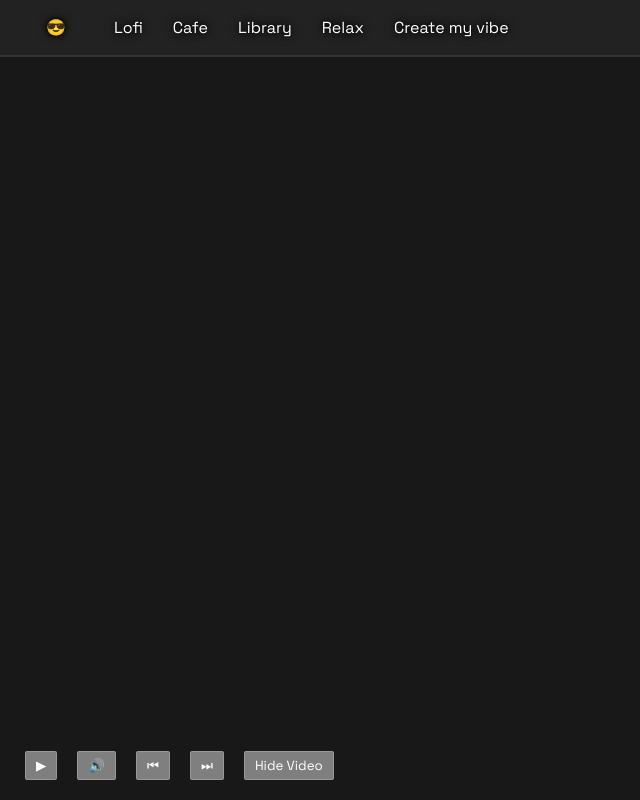
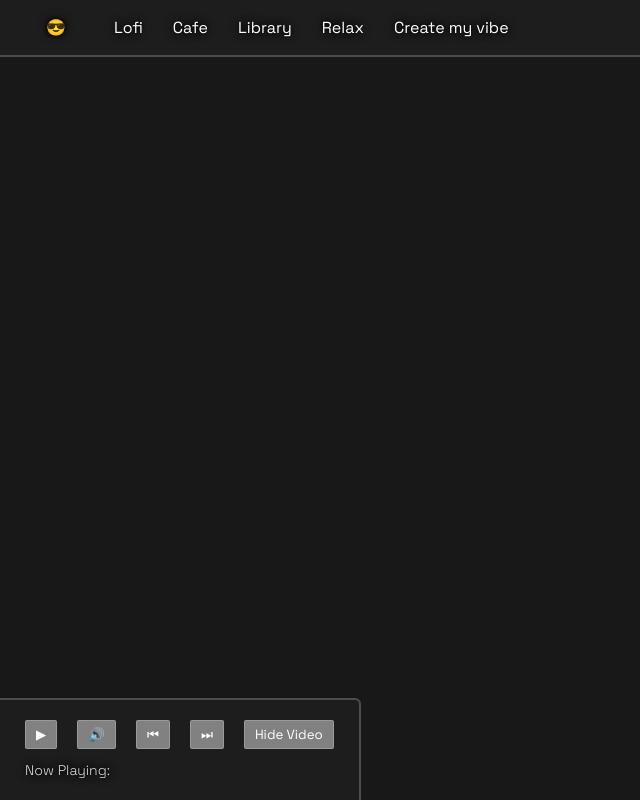
Before and after one commit to divasgt/zenstation, a React (Vite) app: page / in a window 1280 px wide. Both pictures are taken after a click on the item "Lofi". Shown: the whole page, without its empty margins (0-640 px from the left). Built offline with nearby package versions, Linux system fonts and the light colour scheme; no server answers.

Commit message:
Added now playing video title at bottom

```diff
--- a/src/App.jsx
+++ b/src/App.jsx
@@ -13,6 +13,7 @@ export default function App() {
   const [isPlaying, setIsPlaying] = useState(false)
   const [isMuted, setIsMuted] = useState(false)
   const [isHidden, setIsHidden] = useState(false)
+  const [videoTitle, setVideoTitle] = useState("")
 
 
   // derived variables
@@ -22,8 +23,22 @@ export default function App() {
   } else if (ytLink.includes(".be/")) {
     ytLinkId = ytLink.split(".be/")[1].substring(0,11)
   }
-  console.log(ytLinkId)
+  // console.log(ytLinkId)
 
+  // for fetching yt video title
+  useEffect(() => {
+    async function fetchVideoTitle(videoId) {
+      const url = `https://www.youtube.com/oembed?url=https://www.youtube.com/watch?v=${videoId}&format=json`;
+      const response = await fetch(url);
+      const data = await response.json();
+      return data.title;
+    }
+
+    fetchVideoTitle(ytLinkId).then(title => {
+      // console.log("Video Title:", title);
+      setVideoTitle(title)
+    });
+  }, [ytLinkId])
 
   // change ytLink when theme changes
   useEffect(() => {
@@ -59,6 +74,10 @@ export default function App() {
         playerVars: {
           autoplay: 1,
           controls: 0,
+          loop: 1,
+          rel: 0,
+          iv_load_policy: 3,
+          fs: 0,
         },
         events: {
           onReady: (event) => {
@@ -155,7 +174,7 @@ export default function App() {
           />
           <button className="go-btn" onClick={() => {
             setYtLink(inputText)
-            console.log(ytLink)
+            // console.log(ytLink)
           }}>
           Go</button>
         </div>
@@ -164,12 +183,17 @@ export default function App() {
 
     {ytLinkId && (
     <>
+      <div className="player-info-and-controls">
         <div className="player-controls">
           <button onClick={togglePlay}>{isPlaying ? "⏸" : "▶"}</button>
           <button onClick={toggleMute}>{isMuted ? "🔇" : "🔊"}</button>
           <button onClick={() => handleNextOrPrevious("previous")}>⏮</button>
           <button onClick={() => handleNextOrPrevious("next")}>⏭</button>
           <button onClick={() => setIsHidden(prev => !prev)}>{isHidden ? "Unhide Video" : "Hide Video"}</button>
+        </div>
+        <div className="video-title">
+          <span>Now Playing: </span>
+          {videoTitle}</div>
       </div>
 
       <div className="player-wrapper" style={isHidden ? {display: "none"} : null}>
--- a/src/index.css
+++ b/src/index.css
@@ -19,11 +19,11 @@ header {
 
   display:flex;
   align-items: center;
-  background-color: #222222;
+  background-color: #22222290;
   /* border-bottom-right-radius: 6px; */
   /* box-shadow: 3px 3px 2px rgba(0, 0, 0, 0.333); */
   /* font-size: 20px; */
-  border-bottom: 2px solid rgb(50, 50, 50);
+  border-bottom: 2px solid rgba(127, 127, 127, 0.5);
 }
 
 header > nav > ul{
@@ -90,19 +90,43 @@ section.enter-link-section > .input-and-btn-div {
   cursor: pointer;
 }
 
-.player-controls {
+
+.player-info-and-controls {
+  display: flex;
+  flex-direction: column;
   position: fixed;
   left: 0;
   bottom: 0;
-  padding-block: 20px;
-  padding-inline: 25px;
+  padding: 20px 25px;
+  gap: 10px;
+  background-color: #22222290;
+  border-top-right-radius: 6px;
+  border-top: 2px solid rgba(127, 127, 127, 0.5);
+  border-right: 2px solid rgba(127, 127, 127, 0.5);
+}
+
+.player-controls {
+  padding: 0;
   display: flex;
-  justify-content: center;
-  margin-top: 40px;
   gap: 20px;
+  /* background-color: blue; */
+}
 
-  /* background-color: #222222; */
+.player-info-and-controls > .video-title {
+  font-weight: 500;
+  text-shadow: 0 0 5px rgba(0,0,0, 1),
+               0 0 10px rgba(0,0,0, 0.7);
+  vertical-align: middle;
+  /* background-color: green; */
 }
+
+.player-info-and-controls > .video-title > span {
+  color: rgb(220, 220, 220);
+  font-weight: 100;
+  font-size: 14px;
+  margin-right: 8px;
+}
+
 
 .player-controls > button {
   /* font-size: 10px; */
@@ -115,7 +139,7 @@ section.enter-link-section > .input-and-btn-div {
   cursor: pointer;
 }
 
-/* .player-wrapper {
+/* .player-wrapper.small-size {
   margin-inline: auto;
   margin-top: 30px;
   height: 350px;
```
Lines whose indentation alone changed are shown as unchanged.
